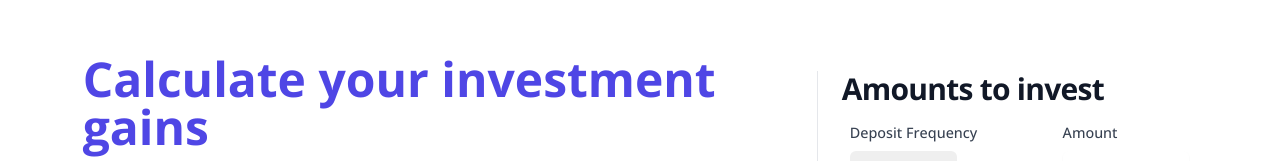
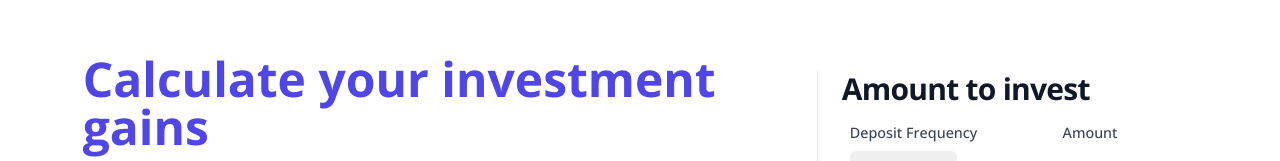
Before and after one commit to ALonghi/portfolio-useful-tools, a Next.js app: page / in a window 1280 px wide. Shown: the part 132-293 px from the top of the page. Built offline with nearby package versions, Linux system fonts and the light colour scheme.

Commit message:
Fixed typo

```diff
--- a/pages/index.tsx
+++ b/pages/index.tsx
@@ -54,7 +54,7 @@ const IndexPage = () => {
                             gains</p>
                         <div className="sm:ml-6">
                             <div className="sm:border-l sm:border-gray-200 sm:pl-6">
-                                <h1 className="my-4 text-2xl font-bold text-gray-900 tracking-tight sm:text-3xl">Amounts
+                                <h1 className="my-4 text-2xl font-bold text-gray-900 tracking-tight sm:text-3xl">Amount
                                     to invest</h1>
                                 <div className={`flex flex-row`}>
                                     <SelectBox name={`frequency`} label={`Deposit Frequency`}
```
